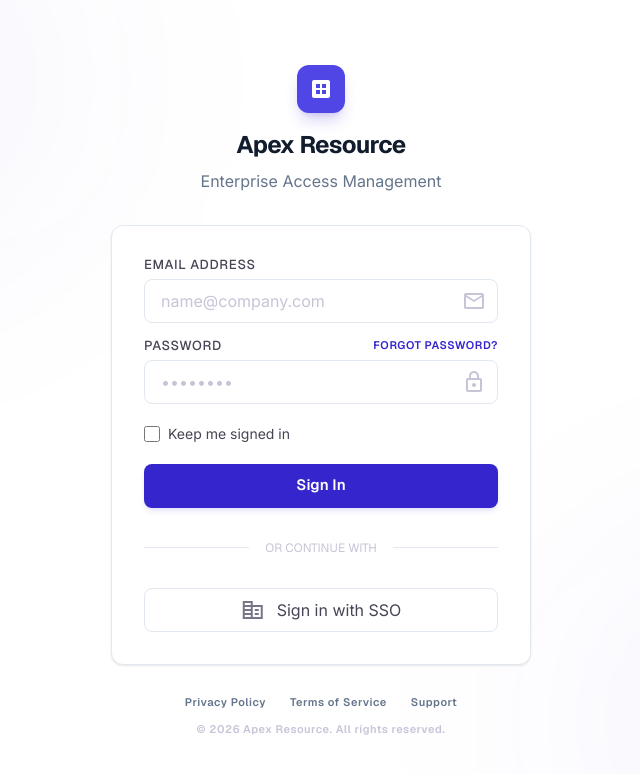
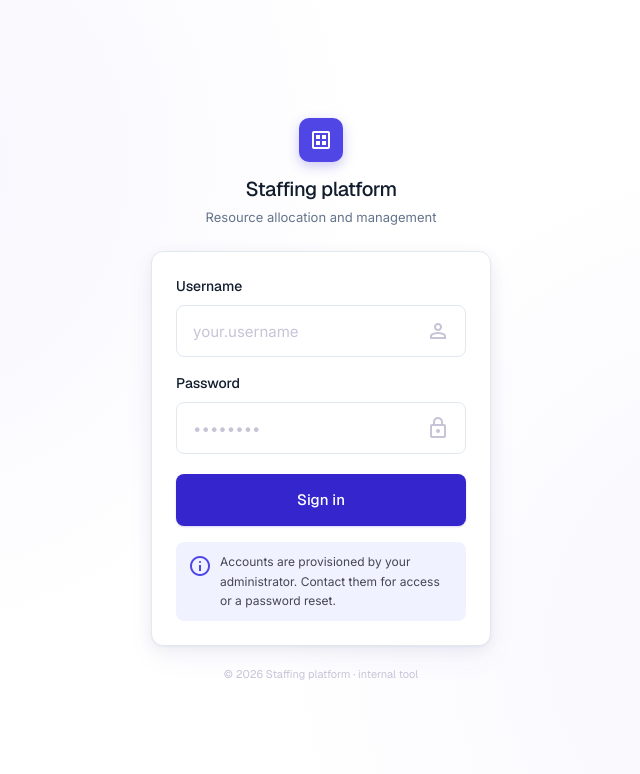
Before and after one commit to ihebbgd/staffing-frontend, an Angular app: page /login in a window 1280 px wide. Shown: the top 774 px of the page, without its empty margins (319-959 px from the left). Built offline with nearby package versions, Linux system fonts and the light colour scheme.

Commit message:
Redesign login page and refine styling

```diff
--- a/src/app/features/auth/login/login.css
+++ b/src/app/features/auth/login/login.css
@@ -6,17 +6,62 @@
   min-height: 100vh;
   padding: 1.5rem;
   background-color: var(--color-bg-surface);
-  overflow: hidden;
+  background-image:
+    radial-gradient(circle at 15% 20%, rgba(79, 70, 229, 0.05), transparent 40%),
+    radial-gradient(circle at 85% 80%, rgba(52, 33, 211, 0.04), transparent 40%);
 }
 
-.login-card {
-  box-shadow: 0 1px 3px 0 rgba(0,0,0,0.05), 0 1px 2px 0 rgba(0,0,0,0.06);
+.auth-card {
+  box-shadow:
+    0 1px 2px rgba(16, 24, 40, 0.04),
+    0 4px 16px rgba(16, 24, 40, 0.06),
+    0 12px 32px rgba(53, 37, 205, 0.04);
+  animation: auth-rise 0.5s cubic-bezier(0.16, 1, 0.3, 1);
+}
+
+.auth-logo {
+  box-shadow: 0 4px 12px rgba(53, 37, 205, 0.25);
+}
+
+.input-focus-ring {
+  transition: border-color 0.15s ease, box-shadow 0.15s ease, background-color 0.15s ease;
 }
 .input-focus-ring:focus {
   outline: none;
   border-color: #3525cd;
-  box-shadow: 0 0 0 2px rgba(53, 37, 205, 0.1);
+  box-shadow: 0 0 0 3px rgba(53, 37, 205, 0.12);
+  background-color: #ffffff;
 }
-.transition-soft {
-  transition: all 0.2s cubic-bezier(0.4, 0, 0.2, 1);
+
+.btn-primary {
+  position: relative;
+  overflow: hidden;
+  transition: transform 0.2s ease, box-shadow 0.25s ease, background-color 0.2s ease;
+  box-shadow: 0 1px 2px rgba(53, 37, 205, 0.2);
 }
+.btn-primary:hover {
+  transform: translateY(-2px);
+  box-shadow: 0 8px 20px rgba(53, 37, 205, 0.32);
+}
+.btn-primary:active {
+  transform: translateY(0);
+  box-shadow: 0 2px 6px rgba(53, 37, 205, 0.25);
+}
+.btn-primary::after {
+  content: "";
+  position: absolute;
+  top: 0;
+  left: -120%;
+  width: 80%;
+  height: 100%;
+  background: linear-gradient(120deg, transparent, rgba(255, 255, 255, 0.25), transparent);
+  transition: left 0.5s ease;
+}
+.btn-primary:hover::after {
+  left: 130%;
+}
+
+@keyframes auth-rise {
+  from { opacity: 0; transform: translateY(8px); }
+  to   { opacity: 1; transform: translateY(0); }
+}
--- a/src/app/features/auth/login/login.html
+++ b/src/app/features/auth/login/login.html
@@ -1,80 +1,45 @@
-<!-- Atmospheric Background -->
-<div class="fixed inset-0 z-0 overflow-hidden pointer-events-none">
-  <div class="absolute -top-[10%] -left-[10%] w-[40%] h-[40%] bg-primary/5 blur-[120px] rounded-full"></div>
-  <div class="absolute -bottom-[10%] -right-[10%] w-[40%] h-[40%] bg-tertiary/5 blur-[120px] rounded-full"></div>
-</div>
-
-<main class="w-full max-w-[420px] z-10 relative">
+<main class="w-full max-w-[440px] z-10 relative flex flex-col items-center">
   <!-- Brand -->
-  <div class="flex flex-col items-center mb-stack-lg">
-    <div class="w-12 h-12 bg-primary-container rounded-xl flex items-center justify-center mb-stack-md shadow-lg shadow-primary/20">
-      <span class="material-symbols-outlined text-on-primary text-[28px]" style="font-variation-settings: 'FILL' 1;">dataset</span>
-    </div>
-    <h1 class="font-headline-md text-headline-md font-bold tracking-tight text-on-surface">Apex Resource</h1>
-    <p class="font-body-md text-text-muted mt-2">Enterprise Access Management</p>
+  <div class="w-11 h-11 bg-primary-container rounded-[10px] flex items-center justify-center auth-logo">
+    <span class="material-symbols-outlined text-on-primary text-[22px]">dataset</span>
   </div>
+  <h1 class="font-headline-md text-[20px] font-medium text-on-surface mt-3 tracking-tight">Staffing platform</h1>
+  <p class="font-body-md text-[13px] text-text-muted mt-1">Resource allocation and management</p>
 
   <!-- Card -->
-  <div class="bg-surface-container-lowest login-card border border-border-subtle rounded-xl p-stack-lg transition-soft">
-    <form class="space-y-stack-md" [formGroup]="loginForm" (ngSubmit)="onSubmit()">
-      <!-- Email -->
-      <div class="space-y-2">
-        <label class="font-label-md text-label-md text-on-surface-variant block" for="email">EMAIL ADDRESS</label>
-        <div class="relative">
-          <input class="w-full h-11 px-4 bg-transparent border border-border-subtle rounded-lg font-body-md text-on-surface input-focus-ring transition-soft placeholder:text-outline-variant" id="email" placeholder="name@company.com" type="text" formControlName="username"/>
-          <span class="material-symbols-outlined absolute right-3 top-1/2 -translate-y-1/2 text-outline-variant text-[20px]">mail</span>
-        </div>
+  <div class="w-full max-w-[340px] bg-surface-container-lowest border border-border-subtle rounded-xl p-6 mt-6 auth-card">
+    <form [formGroup]="loginForm" (ngSubmit)="onSubmit()">
+      <!-- Username -->
+      <label class="block font-label-md text-[14px] font-medium text-on-surface mb-2" for="username">Username</label>
+      <div class="relative mb-4">
+        <input class="w-full h-[52px] px-4 pr-11 border border-border-subtle rounded-lg font-body-md text-[15px] text-on-surface input-focus-ring transition-soft placeholder:text-outline-variant" id="username" type="text" placeholder="your.username" formControlName="username"/>
+        <span class="material-symbols-outlined absolute right-4 top-1/2 -translate-y-1/2 text-outline-variant text-[20px]">person</span>
       </div>
 
       <!-- Password -->
-      <div class="space-y-2">
-        <div class="flex justify-between items-center">
-          <label class="font-label-md text-label-md text-on-surface-variant block" for="password">PASSWORD</label>
-          <a class="font-label-sm text-label-sm text-primary hover:text-tertiary transition-soft" href="#">FORGOT PASSWORD?</a>
-        </div>
-        <div class="relative">
-          <input class="w-full h-11 px-4 bg-transparent border border-border-subtle rounded-lg font-body-md text-on-surface input-focus-ring transition-soft placeholder:text-outline-variant" id="password" placeholder="••••••••" type="password" formControlName="password"/>
-          <span class="material-symbols-outlined absolute right-3 top-1/2 -translate-y-1/2 text-outline-variant text-[20px]">lock</span>
-        </div>
+      <label class="block font-label-md text-[14px] font-medium text-on-surface mb-2" for="password">Password</label>
+      <div class="relative mb-5">
+        <input class="w-full h-[52px] px-4 pr-11 border border-border-subtle rounded-lg font-body-md text-[15px] text-on-surface input-focus-ring transition-soft placeholder:text-outline-variant" id="password" type="password" placeholder="••••••••" formControlName="password"/>
+        <span class="material-symbols-outlined absolute right-4 top-1/2 -translate-y-1/2 text-outline-variant text-[20px]">lock</span>
       </div>
 
-      <!-- Remember -->
-      <div class="flex items-center space-x-2 py-1">
-        <input class="w-4 h-4 rounded border-border-subtle text-primary focus:ring-primary/20" id="remember" type="checkbox"/>
-        <label class="font-body-md text-on-surface-variant text-sm" for="remember">Keep me signed in</label>
-      </div>
+      <!-- Error -->
+      @if (errorMessage()) {
+        <p class="text-error text-[13px] font-body-md mb-3">{{ errorMessage() }}</p>
+      }
 
       <!-- Submit -->
-      @if (errorMessage()) {
-        <p class="text-error text-sm font-body-md">{{ errorMessage() }}</p>
-      }
-      <button class="w-full h-11 bg-primary text-on-primary font-headline-md text-[15px] font-semibold rounded-lg hover:bg-tertiary active:scale-[0.98] transition-all duration-200 shadow-md shadow-primary/10 disabled:opacity-60" type="submit" [disabled]="loading()">
-        {{ loading() ? 'Signing in...' : 'Sign In' }}
+      <button class="w-full h-[52px] bg-primary text-on-primary font-headline-md text-[15px] font-medium rounded-lg hover:bg-tertiary transition-all duration-200 disabled:opacity-60 btn-primary" type="submit" [disabled]="loading()">
+        {{ loading() ? 'Signing in...' : 'Sign in' }}
       </button>
+
+      <!-- Admin note -->
+      <div class="flex gap-2 bg-surface-container-low rounded-lg px-3 py-2.5 mt-4">
+        <span class="material-symbols-outlined text-primary-container text-[16px] shrink-0 mt-0.5">info</span>
+        <span class="font-body-md text-[12px] text-on-surface-variant leading-relaxed">Accounts are provisioned by your administrator. Contact them for access or a password reset.</span>
+      </div>
     </form>
-
-    <!-- Divider -->
-    <div class="relative my-stack-lg">
-      <div class="absolute inset-0 flex items-center"><div class="w-full border-t border-border-subtle"></div></div>
-      <div class="relative flex justify-center text-xs">
-        <span class="bg-surface-container-lowest px-4 font-label-sm text-outline-variant">OR CONTINUE WITH</span>
-      </div>
-    </div>
-
-    <!-- SSO -->
-    <button class="w-full h-11 flex items-center justify-center space-x-3 bg-transparent border border-border-subtle rounded-lg font-body-md text-on-surface-variant hover:bg-surface-container-low active:bg-surface-container-high transition-soft group" type="button">
-      <span class="material-symbols-outlined text-[20px] text-outline group-hover:text-primary transition-colors">corporate_fare</span>
-      <span>Sign in with SSO</span>
-    </button>
   </div>
 
-  <!-- Footer -->
-  <footer class="mt-stack-lg flex flex-col items-center space-y-4">
-    <div class="flex space-x-gutter">
-      <a class="font-label-sm text-label-sm text-text-muted hover:text-primary transition-soft" href="#">Privacy Policy</a>
-      <a class="font-label-sm text-label-sm text-text-muted hover:text-primary transition-soft" href="#">Terms of Service</a>
-      <a class="font-label-sm text-label-sm text-text-muted hover:text-primary transition-soft" href="#">Support</a>
-    </div>
-    <p class="font-label-sm text-label-sm text-outline-variant">© 2026 Apex Resource. All rights reserved.</p>
-  </footer>
+  <p class="font-label-sm text-[11px] text-outline-variant mt-5">© 2026 Staffing platform · internal tool</p>
 </main>
--- a/src/index.html
+++ b/src/index.html
@@ -1,13 +1,13 @@
 <!doctype html>
 <html lang="en">
-<link rel="preconnect" href="https://fonts.googleapis.com">
-<link href="https://fonts.googleapis.com/css2?family=Inter:wght@400;500;600&family=Geist:wght@400;500;600;700;800&display=swap" rel="stylesheet">
-<link href="https://fonts.googleapis.com/css2?family=Material+Symbols+Outlined:opsz,wght,FILL,GRAD@20..48,100..700,0..1,-50..200&display=swap" rel="stylesheet">
 <head>
   <meta charset="utf-8">
   <title>StaffingFrontend</title>
   <base href="/">
   <meta name="viewport" content="width=device-width, initial-scale=1">
+  <link rel="preconnect" href="https://fonts.googleapis.com">
+  <link href="https://fonts.googleapis.com/css2?family=Inter:wght@400;500;600&family=Geist:wght@400;500;600;700;800&display=swap" rel="stylesheet">
+  <link href="https://fonts.googleapis.com/css2?family=Material+Symbols+Outlined:opsz,wght,FILL,GRAD@20..48,100..700,0..1,-50..200&display=swap" rel="stylesheet">
   <link rel="icon" type="image/x-icon" href="favicon.ico">
 </head>
 <body>
```
